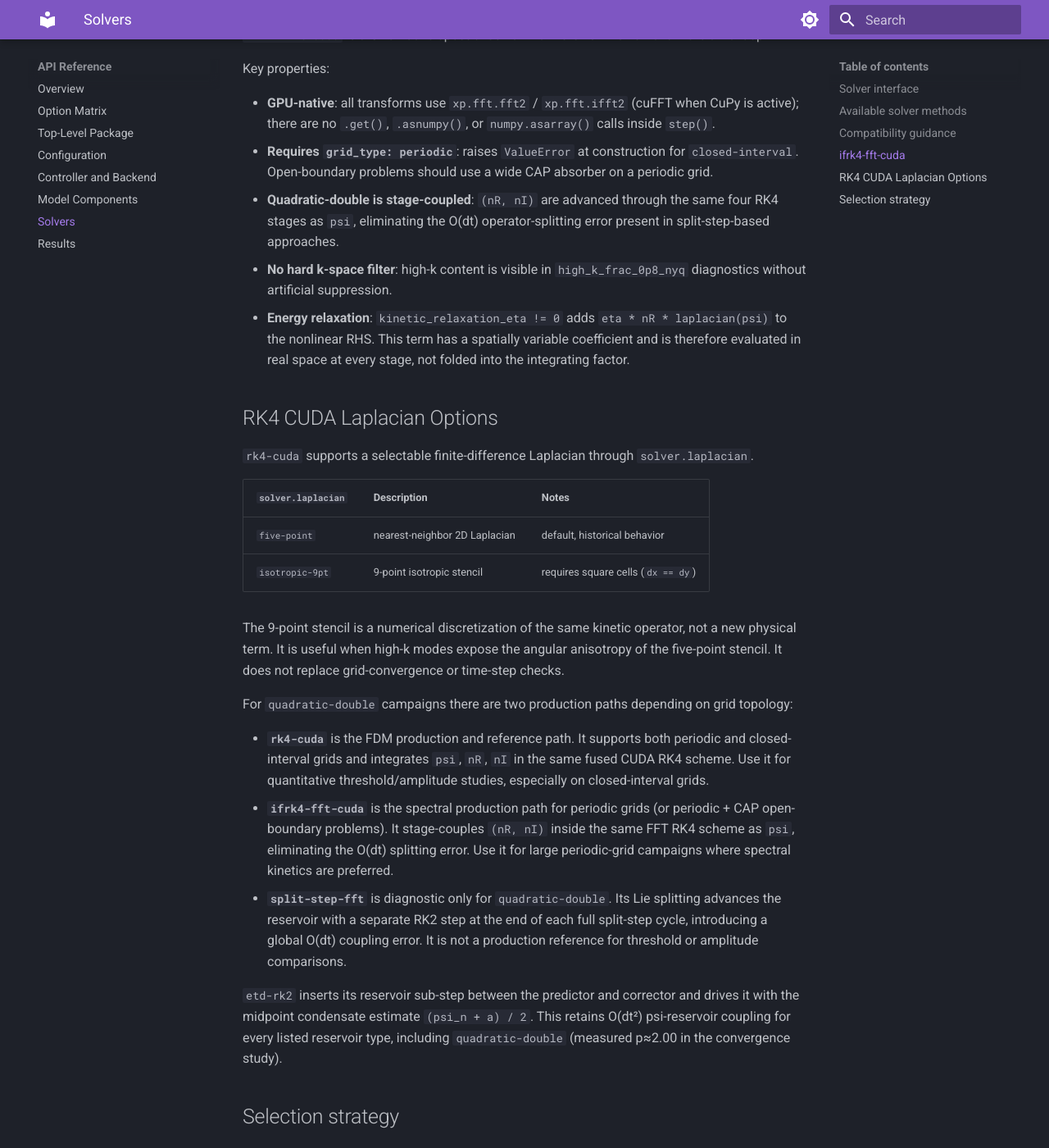
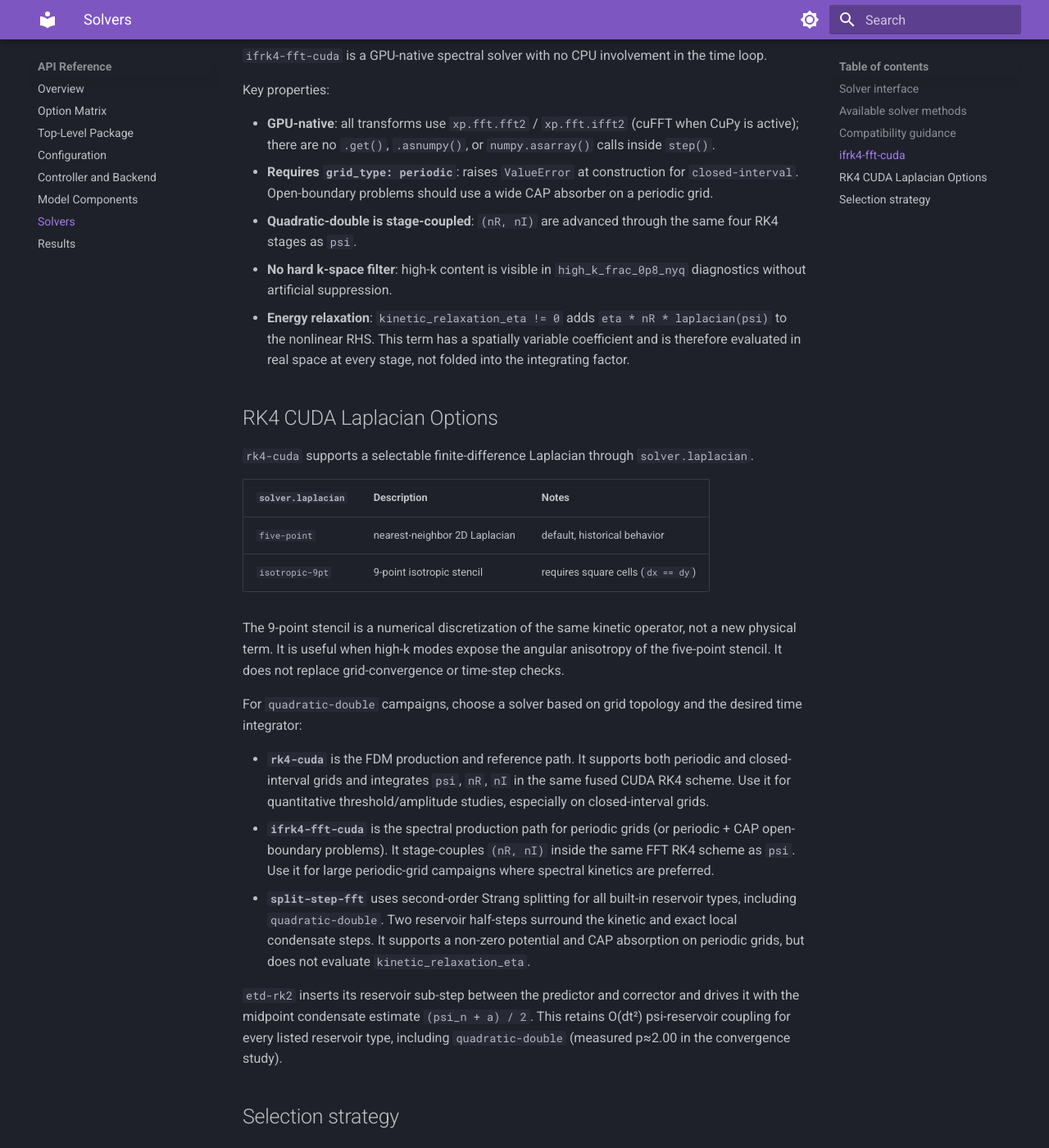
Before and after one commit to jakrog01/Polarism, an MkDocs documentation site: the page built from docs/api/solvers.md, in a window 1280 px wide and 1400 px high, scrolled down 1844 px. Shown: the whole window at 82% size. Built offline with MkDocs 1.6.1 and Material for MkDocs 9.7.7, drawn with Linux system fonts in a browser that asks for light colours; some of the changed text lies outside the part shown.

Commit message:
Fix solvers based on strang splitting method

```diff
--- a/docs/api/solvers.md
+++ b/docs/api/solvers.md
@@ -15,9 +15,11 @@ requested time. The step starts at `state.t` and advances the fields by
 `config.solver.dt`; the caller updates `state.t` afterward.
 
 RK4 solvers evaluate the pump once at each of `t`, `t + dt/2`, and `t + dt`,
-using the midpoint value for both middle stages. `etd-rk2` and `split-step-fft`
-pass `pump(t + dt/2)` to `reservoir.step`; the reservoir interface still accepts
-an array. For a constant field, pass `lambda t: pump_array`.
+using the midpoint value for both middle stages. `etd-rk2` passes
+`pump(t + dt/2)` to `reservoir.step`. `split-step-fft` advances the reservoir
+in two half-steps, sampling the pump at `t + dt/4` and `t + 3dt/4`. The
+reservoir interface still accepts an array. For a constant field, pass
+`lambda t: pump_array`.
 
 This replaces the former pump-array argument and intentionally breaks the
 plugin solver interface. Plugin solvers must evaluate the callable at their
@@ -30,7 +32,7 @@ integration stage times.
 | `rk4-fdm` | finite-difference RK4 | reference solver, broadest baseline |
 | `rk4-fdm-fused` | optimized finite-difference RK4 | lower-overhead FDM path |
 | `rk4-cuda` | fused CUDA RK4 | GPU-oriented production runs |
-| `split-step-fft` | spectral split-step | efficient spectral solver when assumptions match |
+| `split-step-fft` | spectral Strang split-step | second-order periodic-grid solver |
 | `etd-rk2` | exponential time differencing | spectral periodic-grid path |
 | `ip-rk4` | interaction-picture RK4 | spectral-style RK4 variant |
 | `ifrk4-fft-cuda` | GPU-native FFT interaction-picture RK4 | production spectral solver with stage-coupled reservoirs |
@@ -61,8 +63,7 @@ Key properties:
   `closed-interval`.  Open-boundary problems should use a wide CAP absorber on a
   periodic grid.
 - **Quadratic-double is stage-coupled**: `(nR, nI)` are advanced through the same four
-  RK4 stages as `psi`, eliminating the O(dt) operator-splitting error present in
-  split-step-based approaches.
+  RK4 stages as `psi`.
 - **No hard k-space filter**: high-k content is visible in `high_k_frac_0p8_nyq`
   diagnostics without artificial suppression.
 - **Energy relaxation**: `kinetic_relaxation_eta != 0` adds
@@ -85,8 +86,8 @@ not a new physical term.  It is useful when high-k modes expose the angular
 anisotropy of the five-point stencil.  It does not replace grid-convergence or
 time-step checks.
 
-For `quadratic-double` campaigns there are two production paths depending on
-grid topology:
+For `quadratic-double` campaigns, choose a solver based on grid topology and
+the desired time integrator:
 
 - **`rk4-cuda`** is the FDM production and reference path.  It supports both
   periodic and closed-interval grids and integrates `psi`, `nR`, `nI` in the same
@@ -94,12 +95,13 @@ grid topology:
   especially on closed-interval grids.
 - **`ifrk4-fft-cuda`** is the spectral production path for periodic grids (or
   periodic + CAP open-boundary problems).  It stage-couples `(nR, nI)` inside the
-  same FFT RK4 scheme as `psi`, eliminating the O(dt) splitting error.  Use it
+  same FFT RK4 scheme as `psi`. Use it
   for large periodic-grid campaigns where spectral kinetics are preferred.
-- **`split-step-fft`** is diagnostic only for `quadratic-double`. Its Lie
-  splitting advances the reservoir with a separate RK2 step at the end of each
-  full split-step cycle, introducing a global O(dt) coupling error. It is not a
-  production reference for threshold or amplitude comparisons.
+- **`split-step-fft`** uses second-order Strang splitting for all built-in
+  reservoir types, including `quadratic-double`. Two reservoir half-steps
+  surround the kinetic and exact local condensate steps. It supports a
+  non-zero potential and CAP absorption on periodic grids, but does not
+  evaluate `kinetic_relaxation_eta`.
 
 `etd-rk2` inserts its reservoir sub-step between the predictor and corrector and
 drives it with the midpoint condensate estimate `(psi_n + a) / 2`. This retains
```
Also changed, not shown: docs/api/option-matrix.md (+1 -1 lines), docs/plans/split-step-strang.md (added, +96 -0 lines), docs/user-guide/plugins.md (+2 -2 lines), docs/user-guide/time-evolution.md (+2 -2 lines), 7 other files.
